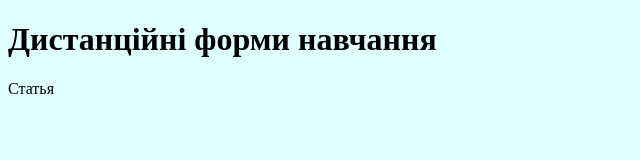
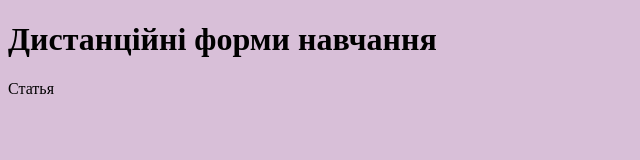
Before and after one commit to DaniilBelchu/hello-world, a plain HTML site: page index.html in a window 1280 px wide. Shown: the whole page, without its empty margins (0-640 px from the left). Drawn offline with Linux system fonts and the light colour scheme.

Commit message:
Update index.html

```diff
--- a/index.html
+++ b/index.html
@@ -4,7 +4,7 @@
 <meta charset="UTF-8">
 <title>Дистанційні форми навчання</title>
 </head>
-<body style = "background-color : #E0FFFF">
+<body style = "background-color : #D8BFD8">
 <H1>Дистанційні форми навчання</H1>
 <p>Статья</p>
 </body>
```
